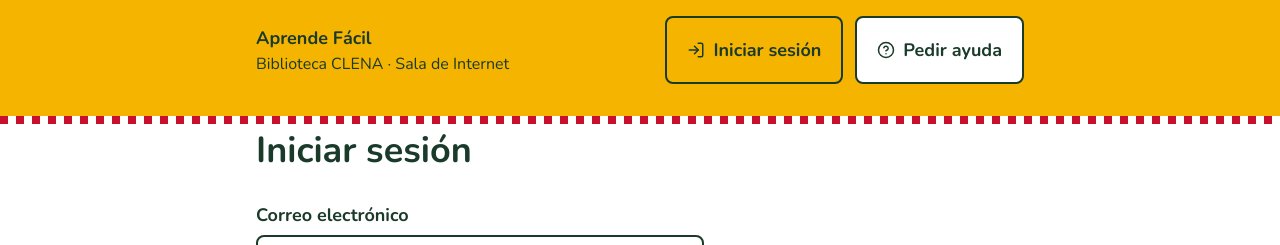
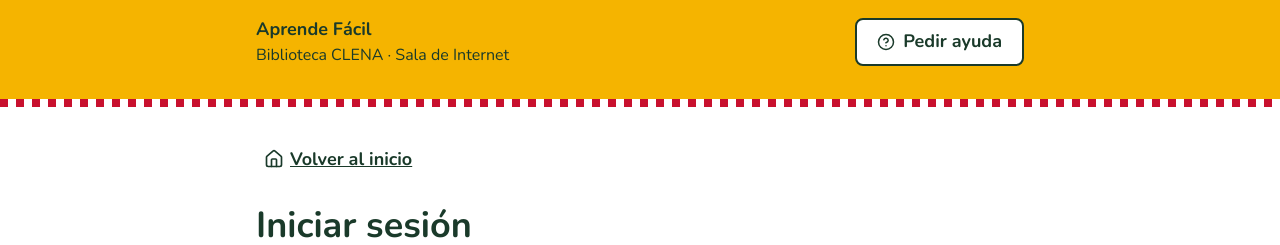
Before and after one commit to JoseD2021/PlataformaAutoaprendizaje, a React (Vite) app in the folder frontend/: page /login in a window 1280 px wide. Shown: the top 245 px of the page. Built offline with nearby package versions, Linux system fonts and the light colour scheme; no server answers.

Commit message:
feat: navegación de retorno en login y registro, cabecera sin login duplicado

```diff
--- a/frontend/src/features/auth/presentation/pages/LoginPage.tsx
+++ b/frontend/src/features/auth/presentation/pages/LoginPage.tsx
@@ -2,12 +2,14 @@ import { useState, type FormEvent } from 'react'
 import { Link, useNavigate } from 'react-router-dom'
 import { PageLayout } from '../../../../shared/components/PageLayout'
 import { useAuth } from '../context/AuthContext'
+import { NavegacionVolver } from '../../../../shared/components/NavegacionVolver'
+import { Navigate } from 'react-router-dom'
 
 export function LoginPage() {
   const [email, setEmail] = useState('')
   const [password, setPassword] = useState('')
   const [enviando, setEnviando] = useState(false)
-  const { iniciarSesion, error } = useAuth()
+  const { usuario, iniciarSesion, error } = useAuth()
   const navigate = useNavigate()
 
   async function manejarEnvio(evento: FormEvent) {
@@ -23,8 +25,11 @@ export function LoginPage() {
     setEnviando(false)
   }
 
+  if (usuario) return <Navigate to="/" replace />
+
   return (
     <PageLayout>
+      <NavegacionVolver />
       <h1>Iniciar sesión</h1>
       <form className="formulario" onSubmit={manejarEnvio}>
         <div className="campo">
--- a/frontend/src/features/auth/presentation/pages/RegistroPage.tsx
+++ b/frontend/src/features/auth/presentation/pages/RegistroPage.tsx
@@ -2,6 +2,7 @@ import { useState, type FormEvent } from 'react'
 import { Link, useNavigate } from 'react-router-dom'
 import { PageLayout } from '../../../../shared/components/PageLayout'
 import { useAuth } from '../context/AuthContext'
+import { NavegacionVolver } from '../../../../shared/components/NavegacionVolver'
 
 export function RegistroPage() {
   const [nombreCompleto, setNombreCompleto] = useState('')
@@ -26,6 +27,7 @@ export function RegistroPage() {
 
   return (
     <PageLayout>
+      <NavegacionVolver />
       <h1>Crear una cuenta</h1>
       <form className="formulario" onSubmit={manejarEnvio}>
         <div className="campo">
--- /dev/null
+++ b/frontend/src/shared/components/NavegacionVolver.tsx
@@ -0,0 +1,25 @@
+import { Link, useLocation, useNavigate } from 'react-router-dom'
+import { ArrowLeft, Home } from 'lucide-react'
+
+export function NavegacionVolver({ conAtras = true }: { conAtras?: boolean }) {
+  const navigate = useNavigate()
+  const location = useLocation()
+  // 'default' = la persona llegó directo a esta URL, no hay página anterior dentro de la app
+  const hayHistorialInterno = location.key !== 'default'
+
+  return (
+    <nav className="navegacion-superior" aria-label="Navegación de retorno">
+      {conAtras && hayHistorialInterno && (
+        <>
+          <button type="button" className="btn-enlace" onClick={() => navigate(-1)}>
+            <ArrowLeft aria-hidden size={20} /> Volver a la página anterior
+          </button>
+          <span className="separador-nav" aria-hidden>·</span>
+        </>
+      )}
+      <Link to="/" className="btn-enlace">
+        <Home aria-hidden size={20} /> Volver al inicio
+      </Link>
+    </nav>
+  )
+}
--- a/frontend/src/shared/components/PageLayout.tsx
+++ b/frontend/src/shared/components/PageLayout.tsx
@@ -1,10 +1,12 @@
 import type { ReactNode } from 'react'
-import { Link } from 'react-router-dom'
+import { Link, useLocation } from 'react-router-dom'
 import { LogIn, LogOut, CircleHelp } from 'lucide-react'
 import { useAuth } from '../../features/auth/presentation/context/AuthContext'
 
 export function PageLayout({ hero, children }: { hero?: ReactNode; children: ReactNode }) {
   const { usuario, cerrarSesion } = useAuth()
+  const { pathname } = useLocation()
+  const enPantallaAuth = pathname === '/login' || pathname === '/registro'
 
   return (
     <>
@@ -16,14 +18,15 @@ export function PageLayout({ hero, children }: { hero?: ReactNode; children: Rea
             <small>Biblioteca CLENA · Sala de Internet</small>
           </div>
           <div className="app-header__acciones">
-            {usuario ? (
+            {usuario && (
               <>
                 <span className="usuario-activo">Hola, {usuario.nombreCompleto.split(' ')[0]}</span>
                 <button type="button" className="btn btn--contorno" onClick={cerrarSesion}>
                   <LogOut aria-hidden size={18} /> Cerrar sesión
                 </button>
               </>
-            ) : (
+            )}
+            {!usuario && !enPantallaAuth && (
               <Link to="/login" className="btn btn--contorno">
                 <LogIn aria-hidden size={18} /> Iniciar sesión
               </Link>
--- a/frontend/src/shared/styles/global.css
+++ b/frontend/src/shared/styles/global.css
@@ -22,7 +22,7 @@ body {
 .btn {
   display: inline-flex; align-items: center; justify-content: center; gap: .5rem;
   min-height: var(--tap-min); min-width: var(--tap-min);
-  padding: .5rem 1.25rem; border-radius: .5rem; border: 2px solid var(--color-verde);
+  padding: 0rem 1.25rem; border-radius: .5rem; border: 2px solid var(--color-verde);
   font: inherit; font-size: 1.125rem; font-weight: 700; text-decoration: none; cursor: pointer;
 }
 .btn--contorno { background: transparent; color: var(--color-verde); }
@@ -82,7 +82,7 @@ body {
 .destacada {
   background: var(--color-verde); color: #fff;
   display: grid; grid-template-columns: 1fr auto; column-gap: 1.5rem; align-items: center;
-  padding: 1rem 1.5rem; margin-top: 1rem;
+  padding: 1rem 1.5rem; margin-top: 0;
 }
 .destacada > .etiqueta { grid-column: 1; justify-self: start; }
 .destacada > h2, .destacada > p { grid-column: 1; margin: .25rem 0; }
@@ -117,8 +117,9 @@ body {
 .tema-item__texto small { font-size: 1.125rem; }
 
 /* ---------- Página de listado ---------- */
-.contenedor { padding-bottom: 6rem; }
+.contenedor { padding-top: 1.5rem; padding-bottom: 6rem; }
 .contenedor h1 { font-size: clamp(1.75rem, 5vw, 2.25rem); margin: 0 0 .5rem; }
+.contenedor > .navegacion-superior:first-child { margin-top: 0; }
 .volver {
   display: inline-flex; align-items: center; gap: .375rem; margin: 1.5rem 0 1rem;
   min-height: var(--tap-min); color: var(--color-verde); font-weight: 700;
```
